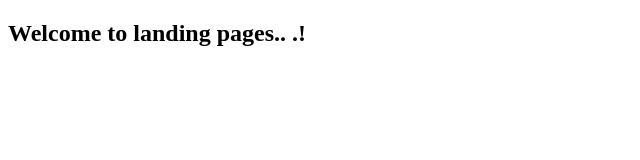
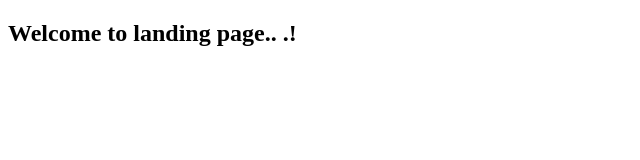
Before and after one commit to Project-C-Network/project-c-fe, a Next.js app: page / in a window 1280 px wide. Shown: the top 160 px of the page, without its empty margins (0-640 px from the left). Built offline with nearby package versions, Linux system fonts and the light colour scheme.

Commit message:
checking push restrictions

```diff
--- a/src/app/page.tsx
+++ b/src/app/page.tsx
@@ -4,7 +4,7 @@ const LandinPage = () => {
   return (
     <>
       <h2>Welcome to landing
-         pages.. .!</h2>
+         page.. .!</h2>
     </>
   );
 };
```
